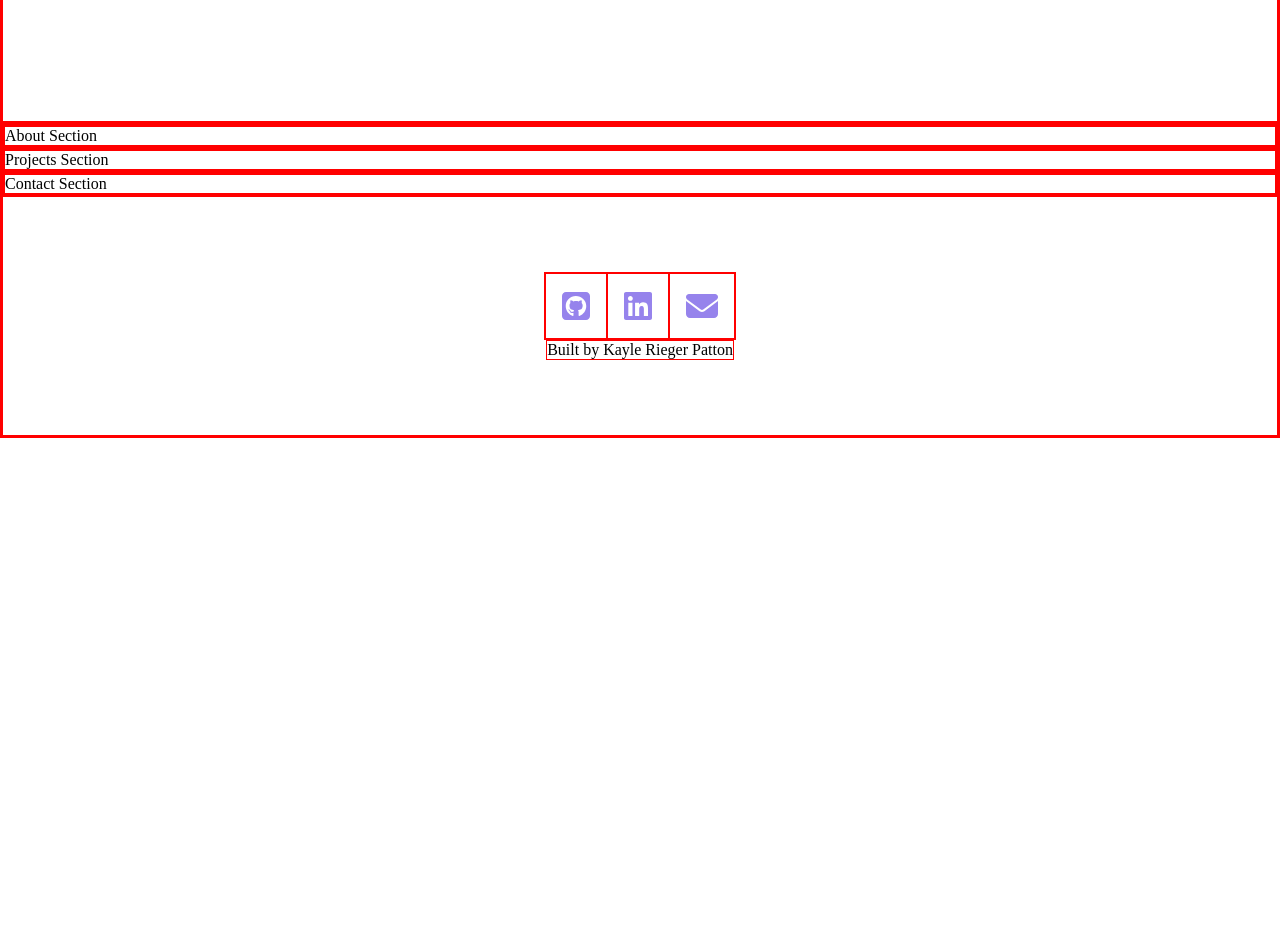
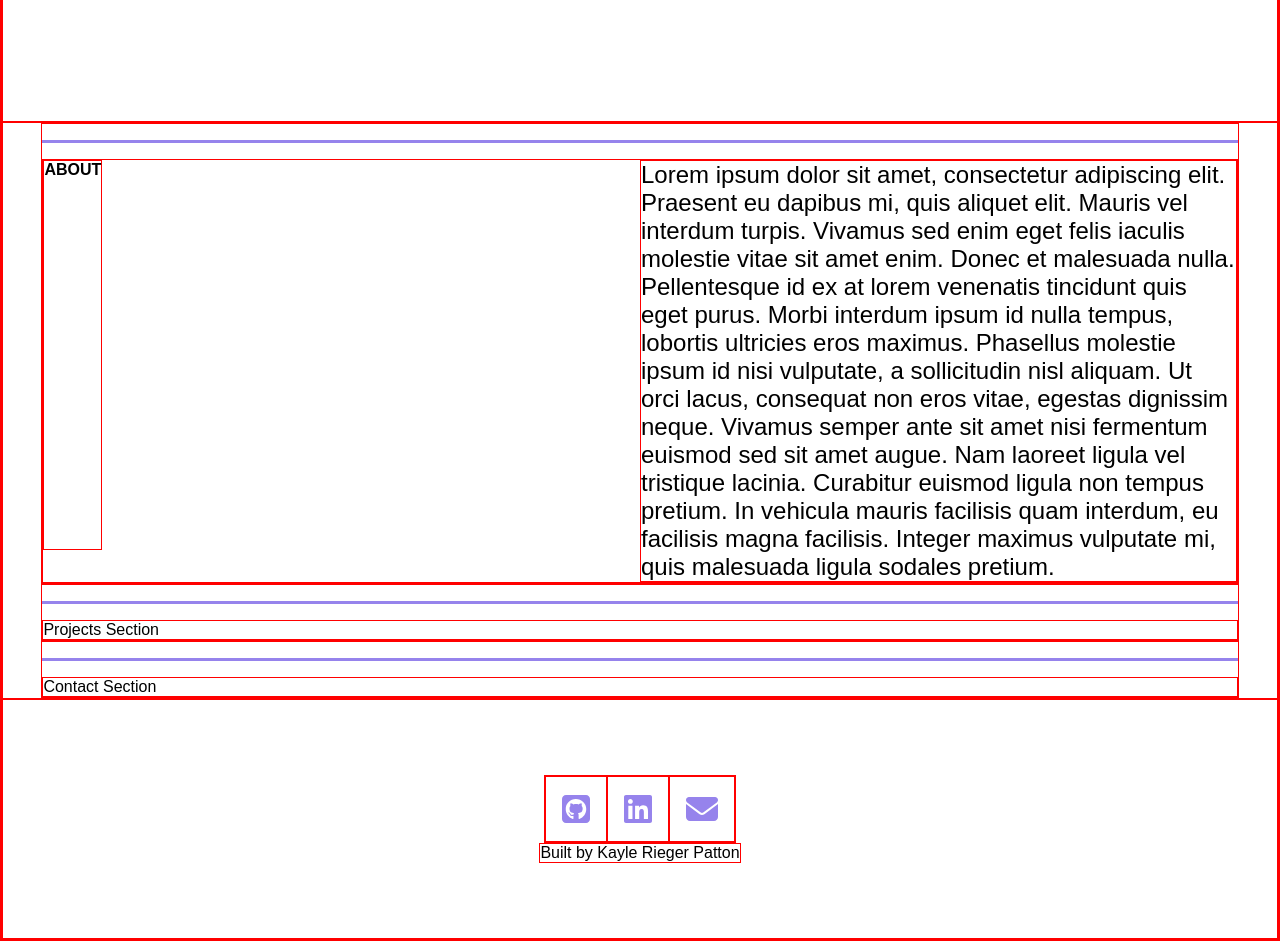
Before and after one commit to kayleriegerpatton/portfolio, a React app: page / in a window 1280 px wide. Shown: the part 680-1621 px from the top of the page. Before the commit the page ends 1118 px from the top, so only its background shows below. Built offline with nearby package versions, Linux system fonts and the light colour scheme.

Commit message:
arrange about section

```diff
--- a/src/App.css
+++ b/src/App.css
@@ -4,6 +4,8 @@
 	--periwinkle: #c5b8ffff;
 	--black-olive: #36392eff;
 	--jonquil: #f0c808ff;
+	font-family: sans-serif;
+	font-size: 16px;
 }
 
 * {
@@ -12,3 +14,20 @@
 	margin: 0px;
 	padding: 0px;
 }
+
+main {
+	padding: 0 3vw;
+}
+
+hr {
+	height: 3px;
+	border-width: 0;
+	background-color: var(--tropical-indigo);
+	margin: 16px auto;
+}
+
+@media (max-width: 767px) {
+	main {
+		padding: 0 6vw;
+	}
+}
--- /dev/null
+++ b/src/components/AboutSection.css
@@ -0,0 +1,24 @@
+#about-section {
+	display: flex;
+	flex-direction: row;
+	justify-content: space-between;
+}
+
+#about-heading {
+	font-size: 1rem;
+	margin-bottom: 2rem;
+}
+
+#about-text {
+	font-size: 1.5rem;
+	max-width: 50%;
+}
+
+@media (max-width: 767px) {
+	#about-section {
+		flex-direction: column;
+	}
+	#about-text {
+		max-width: 100%;
+	}
+}
--- a/src/components/AboutSection.jsx
+++ b/src/components/AboutSection.jsx
@@ -1,11 +1,28 @@
 import React from 'react';
+import './AboutSection.css';
 
 function AboutSection() {
 	return (
-		<section>
+		<div>
 			<hr />
-			<p>About Section</p>
-		</section>
+			<section id="about-section">
+				<h2 id="about-heading">ABOUT</h2>
+				<p id="about-text">
+					Lorem ipsum dolor sit amet, consectetur adipiscing elit. Praesent eu
+					dapibus mi, quis aliquet elit. Mauris vel interdum turpis. Vivamus sed
+					enim eget felis iaculis molestie vitae sit amet enim. Donec et
+					malesuada nulla. Pellentesque id ex at lorem venenatis tincidunt quis
+					eget purus. Morbi interdum ipsum id nulla tempus, lobortis ultricies
+					eros maximus. Phasellus molestie ipsum id nisi vulputate, a
+					sollicitudin nisl aliquam. Ut orci lacus, consequat non eros vitae,
+					egestas dignissim neque. Vivamus semper ante sit amet nisi fermentum
+					euismod sed sit amet augue. Nam laoreet ligula vel tristique lacinia.
+					Curabitur euismod ligula non tempus pretium. In vehicula mauris
+					facilisis quam interdum, eu facilisis magna facilisis. Integer maximus
+					vulputate mi, quis malesuada ligula sodales pretium.
+				</p>
+			</section>
+		</div>
 	);
 }
 export default AboutSection;
--- a/src/components/Hero.jsx
+++ b/src/components/Hero.jsx
@@ -4,7 +4,7 @@ import './Hero.css';
 function Hero() {
 	return (
 		<div id="hero">
-			<p>I&apos;m a Software Engineer</p>
+			<p>I&apos;m a</p>
 			<p>Software Engineer</p>
 			<p>with an eye for design</p>
 		</div>
```
